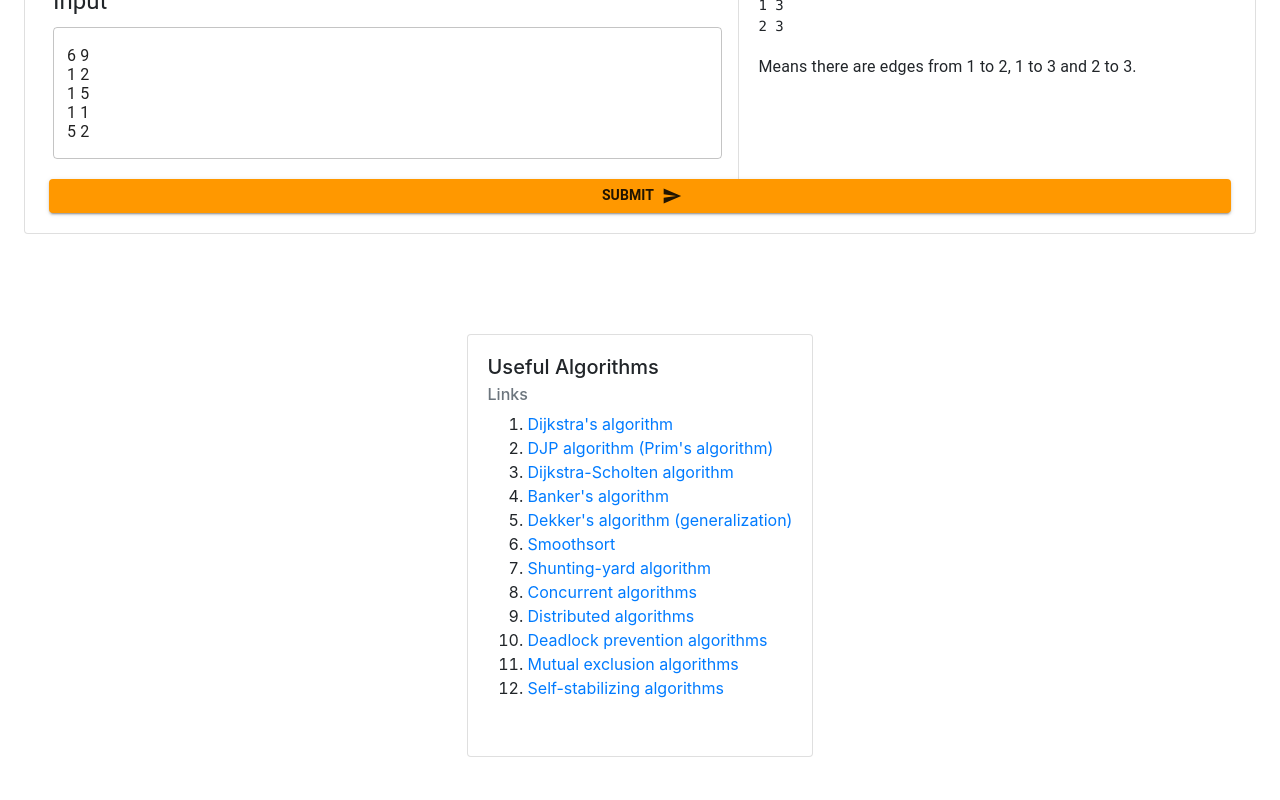
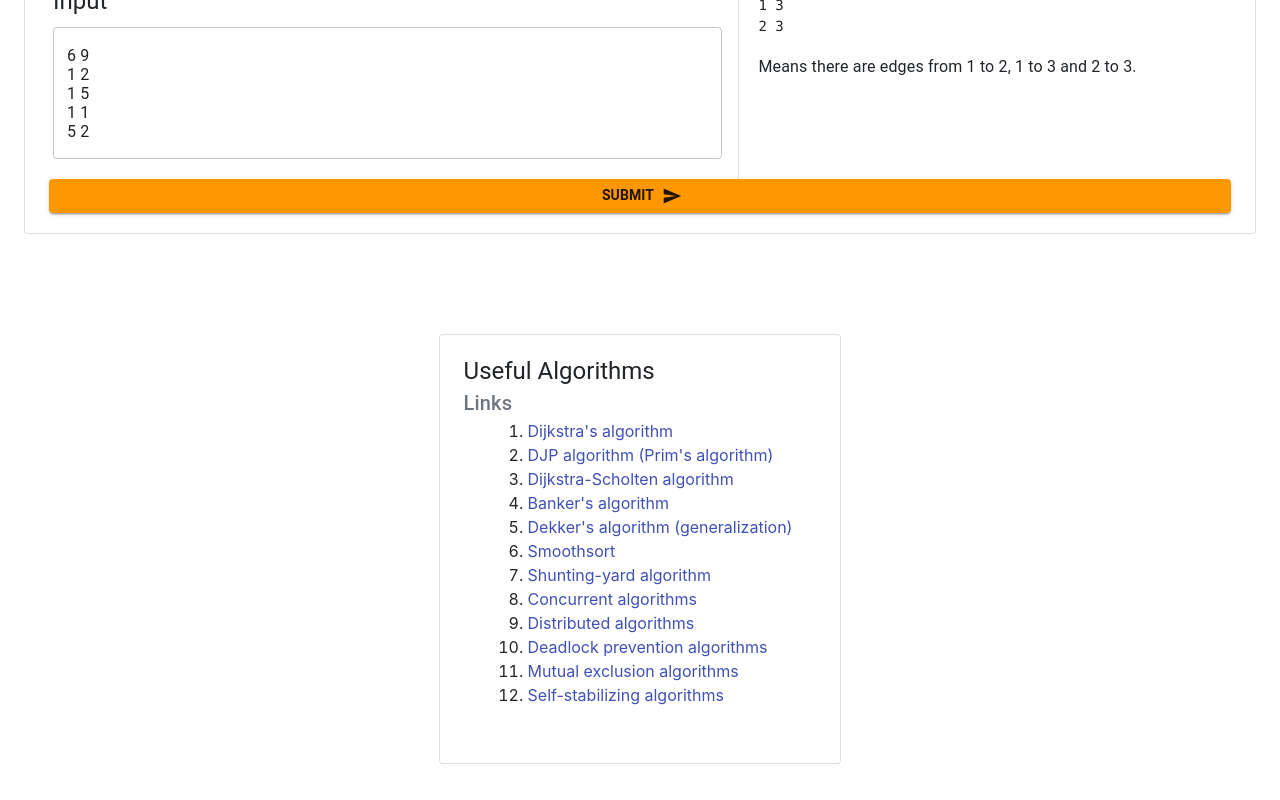
Before and after one commit to heisenbuggs/Graph-Visualizer, a React (Create React App) app: page / in a window 1280 px wide. Shown: the part 398-1198 px from the top of the page. Built offline with nearby package versions, Linux system fonts and the light colour scheme.

Commit message:
Improved Links

```diff
--- a/src/component/input.tsx
+++ b/src/component/input.tsx
@@ -7,6 +7,7 @@ import {
   createStyles,
   FormControlLabel,
   Grid,
+  Link,
   Switch,
   SwitchClassKey,
   SwitchProps,
@@ -271,7 +272,6 @@ const Input = ({
                   label="Directed Graph"
                 />
               </Grid>
-
             </Grid>
 
             <div style={{ width: "100%", margin: "5px 0px 0px -16px" }}>
@@ -320,32 +320,40 @@ const Input = ({
           className="input-submit"
           endIcon={<Send />}
         >
-          <Typography variant="subtitle2"><b>Submit</b></Typography>
+          <Typography variant="subtitle2">
+            <b>Submit</b>
+          </Typography>
         </ColorButton>
       </Container>
       <div></div>
 
-      <div className="card" style={{ textAlign: "left" }}>
-        <div className="card-body">
-          <h5 className="card-title">Useful Algorithms</h5>
-          <h6 className="card-subtitle mb-2 text-muted">Links</h6>
-          <div className="card-text">
+      <Grid item sm={8} className="card" style={{ textAlign: "left" }}>
+        <Container className="card-body">
+          <Typography variant="h5" className="card-title">
+            Useful Algorithms
+          </Typography>
+          <Typography className="text-muted" variant="h6">
+            Links
+          </Typography>
+          <Container className="card-text">
             <ol>
               {(() => {
                 return AlgoLinks.map((e, i) => (
                   <li key={i}>
-                    {" "}
-                    <a rel="noopener noreferrer" target="_blank" href={e.link}>
-                      {" "}
+                    <Link
+                      rel="noopener noreferrer"
+                      target="_blank"
+                      href={e.link}
+                    >
                       {e.name}
-                    </a>
+                    </Link>
                   </li>
                 ));
               })()}
             </ol>
-          </div>
-        </div>
-      </div>
+          </Container>
+        </Container>
+      </Grid>
     </Container>
   );
 };
```
